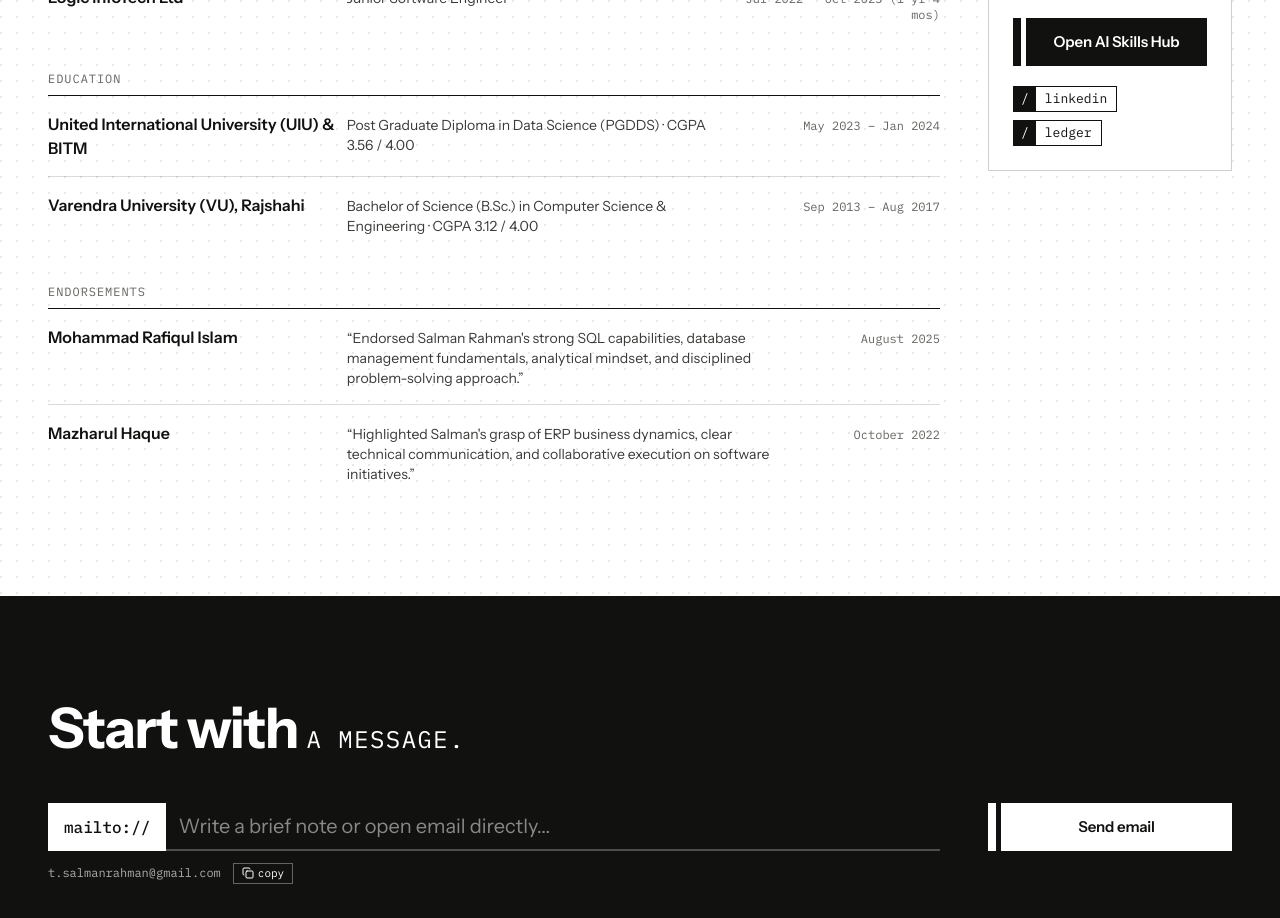
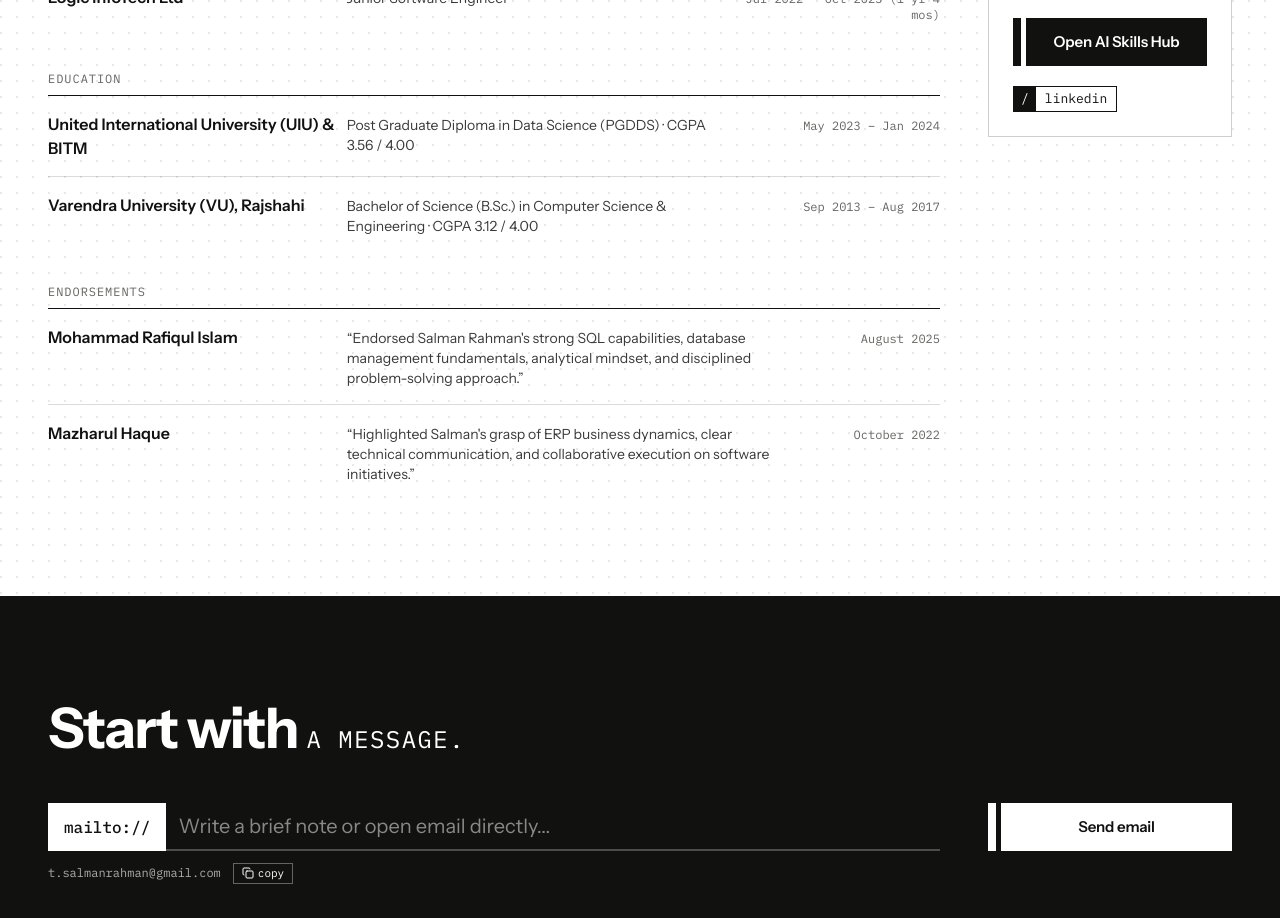
Before and after one commit to tsalmanrahman/tsalmanrahman, a React (Vite) app in the folder platform/: page / in a window 1280 px wide. Shown: the part 2720-3638 px from the top of the page. Built offline with nearby package versions, Linux system fonts and the light colour scheme.

Commit message:
fix(platform): remove ledger chip from Ecosystem Hub card

```diff
--- a/platform/src/components/KovalSections.tsx
+++ b/platform/src/components/KovalSections.tsx
@@ -409,14 +409,6 @@ export const KovalSections: React.FC<KovalSectionsProps> = ({
                   <span className="koval-chip-prefix">/</span>
                   <span className="koval-chip-label">linkedin</span>
                 </a>
-                <button
-                  type="button"
-                  onClick={onOpenVerificationModal}
-                  className="koval-chip"
-                >
-                  <span className="koval-chip-prefix">/</span>
-                  <span className="koval-chip-label">ledger</span>
-                </button>
               </div>
             </div>
           </div>
```
